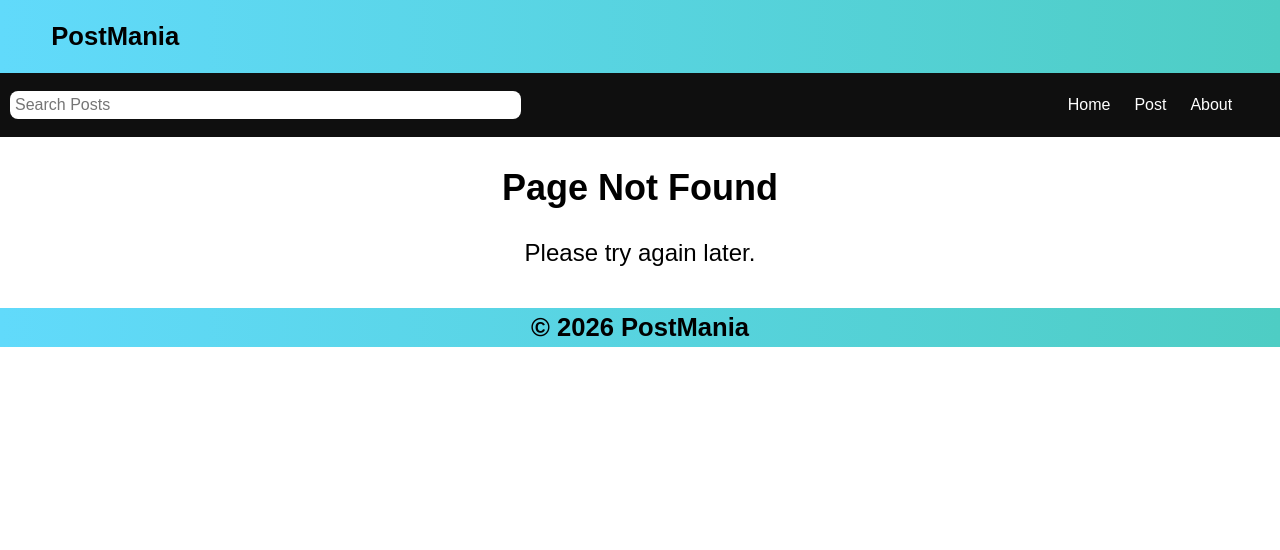
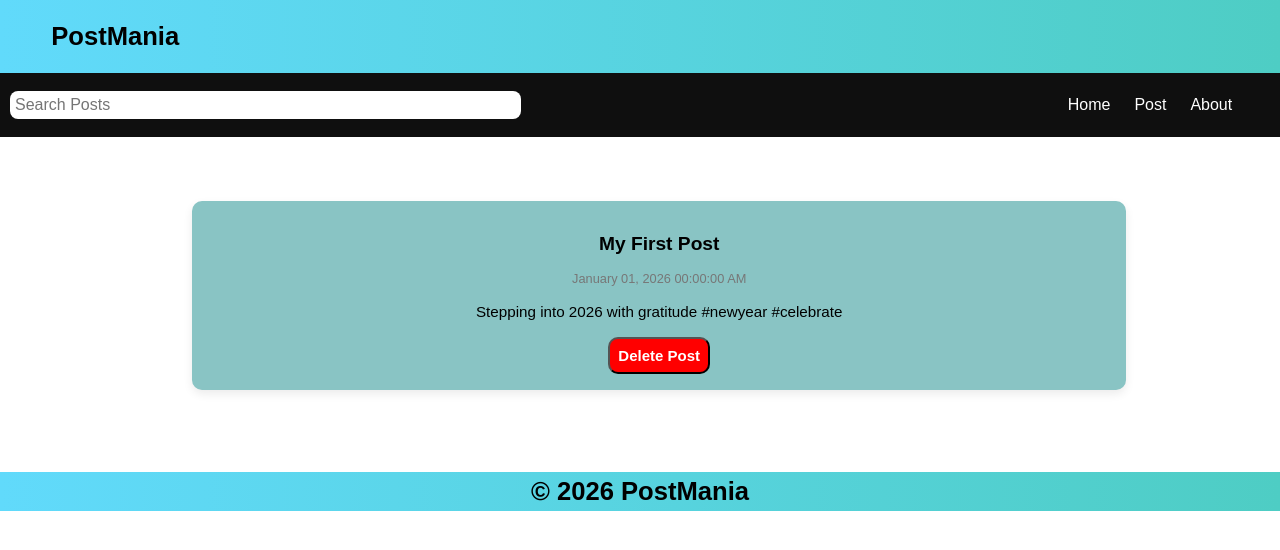
Before and after one commit to Menaka-J/React-Tutorial, a React (Vite) app in the folder social-media/: page /post/1 in a window 1280 px wide. Before the commit this address had no page. Shown: the top 550 px of the page. Built offline with nearby package versions, Linux system fonts and the light colour scheme.

Commit message:
social-media15

```diff
--- a/social-media/src/App.css
+++ b/social-media/src/App.css
@@ -24,6 +24,7 @@ body {
   justify-content: center;
   align-items: center;
   padding: 5px;
+  position: sticky;
 }
 
 .Nav {
@@ -178,12 +179,12 @@ body {
 .about{
   font-size: 1rem;
   text-align: center;
-  background-color: darkcyan;
+  background-color: rgb(72, 176, 176);
   padding: 5%;
   border-radius: 20px;
   border: 5px dashed black;
   margin: 5% 10%;
-  color: white;
+  /* color: white; */
 
 }
 
@@ -229,3 +230,27 @@ body {
   padding: 5px 10px;
   border-radius: 5px;
 }
+
+.postpage .post{
+  margin-top: 5%;
+  margin-bottom: 5%;
+  margin-left: 15%;
+  margin-right: 15%;
+  width: 70%;
+  align-items: center;
+  text-align: center;
+}
+
+.postpage .post button{
+  background-color: red;
+  padding: 8px;
+  color: white;
+  font-size: 15px;
+  font-weight: bold;
+  border-radius: 10px;
+}
+
+.postpage .post button:hover{
+  cursor: pointer;
+  background-color: crimson;
+}
--- a/social-media/src/App.jsx
+++ b/social-media/src/App.jsx
@@ -85,7 +85,7 @@ function App() {
 
           <Route  path='/post'>
             <Route index element={<NewPost handleSubmit={handleSubmit} postTitle={postTitle} setPostTitle={setPostTitle} postBody={postBody} setPostBody={setPostBody}></NewPost>} />
-            <Route path='id' element={<PostPage posts={posts} handledelete={handledelete}/>}/>
+            <Route path=':id' element={<PostPage posts={posts} handledelete={handledelete}/>}/>
           </Route>
 
           <Route path='/about' element={<About />} />
--- a/social-media/src/PostPage.jsx
+++ b/social-media/src/PostPage.jsx
@@ -8,7 +8,7 @@ function PostPage({ posts, handledelete }) {
     return (
         <>
             <div className='postpage'>
-                <article className='postbox'>
+                <article className='post'>
                     {
                         post &&
                         <>
```
